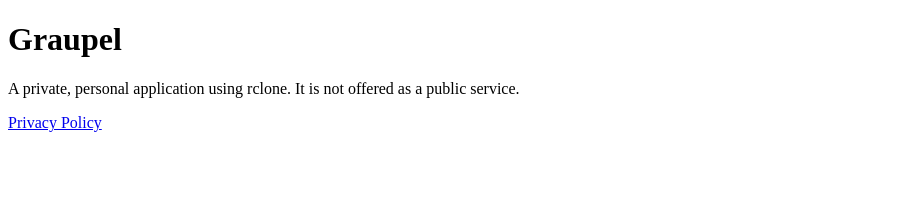
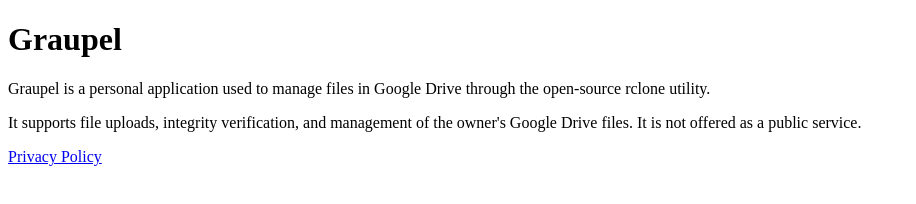
Before and after one commit to HeartJS/heartjs.github.io, a plain HTML site: page index.html in a window 1280 px wide. Shown: the whole page, without its empty margins (0-916 px from the left). Drawn offline with Linux system fonts and the light colour scheme.

Commit message:
Revise description of Graupel application
Updated application description to clarify functionality and features.

```diff
--- a/index.html
+++ b/index.html
@@ -1,19 +1,26 @@
+
 <!DOCTYPE html>
 <html lang="en">
 <head>
   <meta charset="UTF-8">
+  <meta name="viewport" content="width=device-width, initial-scale=1">
   <title>Graupel</title>
 </head>
 <body>
   <h1>Graupel</h1>
 
   <p>
-    A private, personal application using rclone.
+    Graupel is a personal application used to
+    manage files in Google Drive through the
+    open-source rclone utility.
+  </p>
+
+  <p>
+    It supports file uploads, integrity verification,
+    and management of the owner's Google Drive files.
     It is not offered as a public service.
   </p>
 
-  <p>
-    <a href="/privacy.html">Privacy Policy</a>
-  </p>
+  <p><a href="privacy.html">Privacy Policy</a></p>
 </body>
 </html>
```
